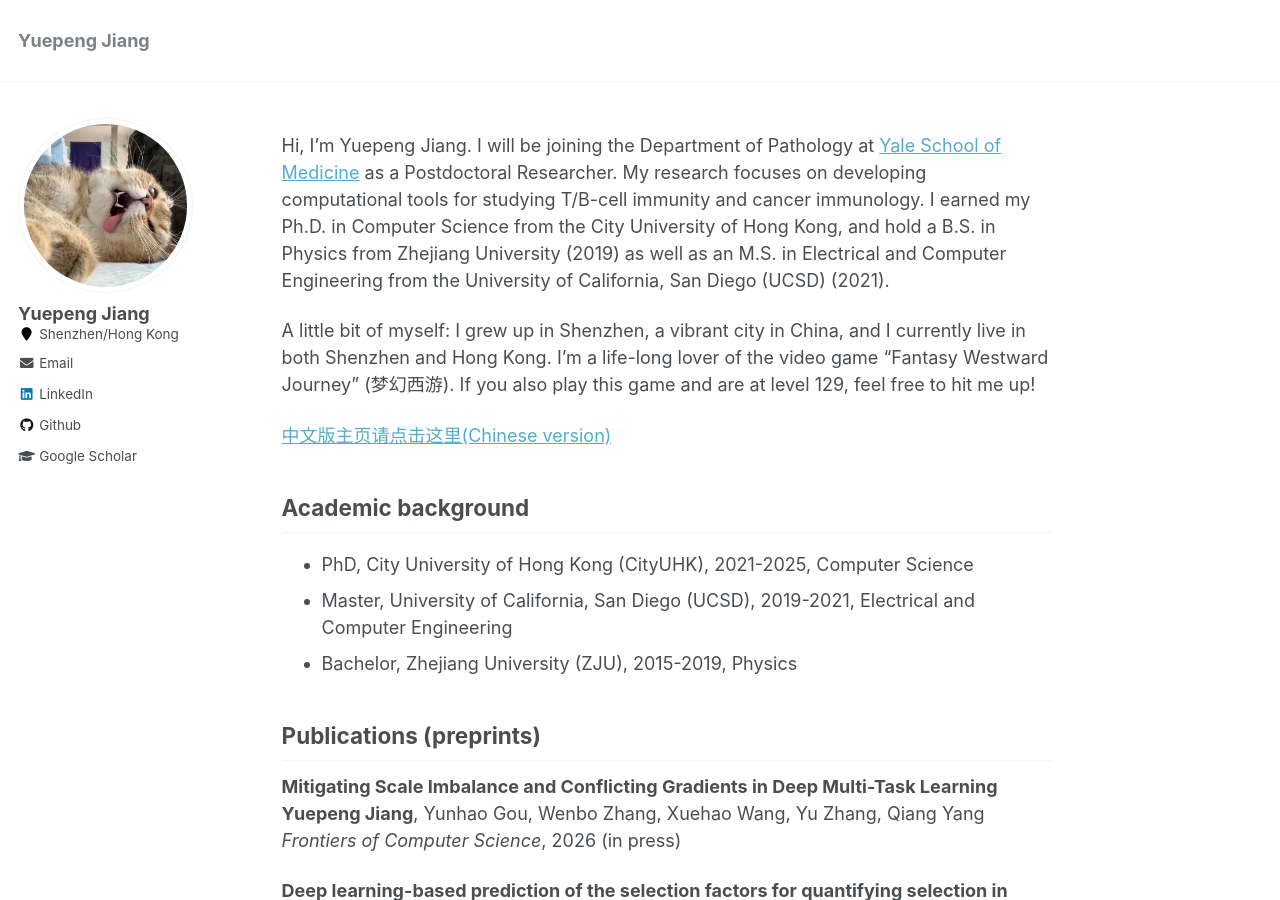
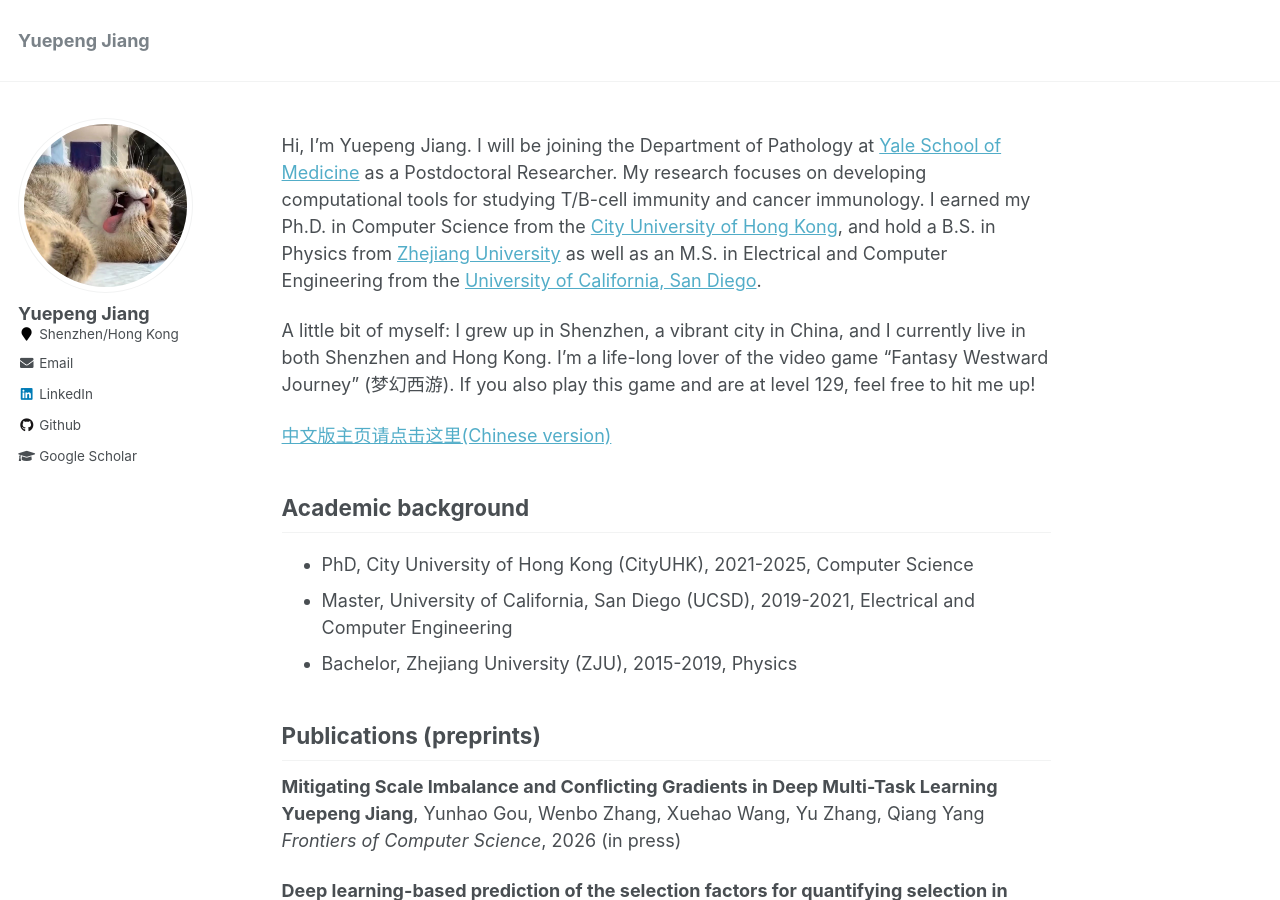
Before and after one commit to jiangdada1221/jiangdada1221.github.io, a Jekyll site: the page built from _pages/about.md, in a window 1280 px wide and 900 px high. Built offline with Jekyll 4.4.1, drawn with Linux system fonts in a browser that asks for light colours.

Commit message:
Update personal information and links in about page

```diff
--- a/_pages/about.md
+++ b/_pages/about.md
@@ -7,7 +7,7 @@ redirect_from:
   - /about/
   - /about.html
 ---
-Hi, I’m Yuepeng Jiang. I will be joining the Department of Pathology at [Yale School of Medicine](https://medicine.yale.edu/) as a Postdoctoral Researcher. My research focuses on developing computational tools for studying T/B-cell immunity and cancer immunology. I earned my Ph.D. in Computer Science from the City University of Hong Kong, and hold a B.S. in Physics from Zhejiang University (2019) as well as an M.S. in Electrical and Computer Engineering from the University of California, San Diego (UCSD) (2021). <br />
+Hi, I’m Yuepeng Jiang. I will be joining the Department of Pathology at [Yale School of Medicine](https://medicine.yale.edu/) as a Postdoctoral Researcher. My research focuses on developing computational tools for studying T/B-cell immunity and cancer immunology. I earned my Ph.D. in Computer Science from the [City University of Hong Kong](https://www.cs.cityu.edu.hk/), and hold a B.S. in Physics from [Zhejiang University]([https://www.zju.edu.cn/english/](https://physics.zju.edu.cn/phy/)) as well as an M.S. in Electrical and Computer Engineering from the [University of California, San Diego](https://ece.ucsd.edu/). <br />
 
 A little bit of myself: I grew up in Shenzhen, a vibrant city in China, and I currently live in both Shenzhen and Hong Kong. I'm a life-long lover of the video game “Fantasy Westward Journey” (梦幻西游). If you also play this game and are at level 129, feel free to hit me up!  <br />
 
```
